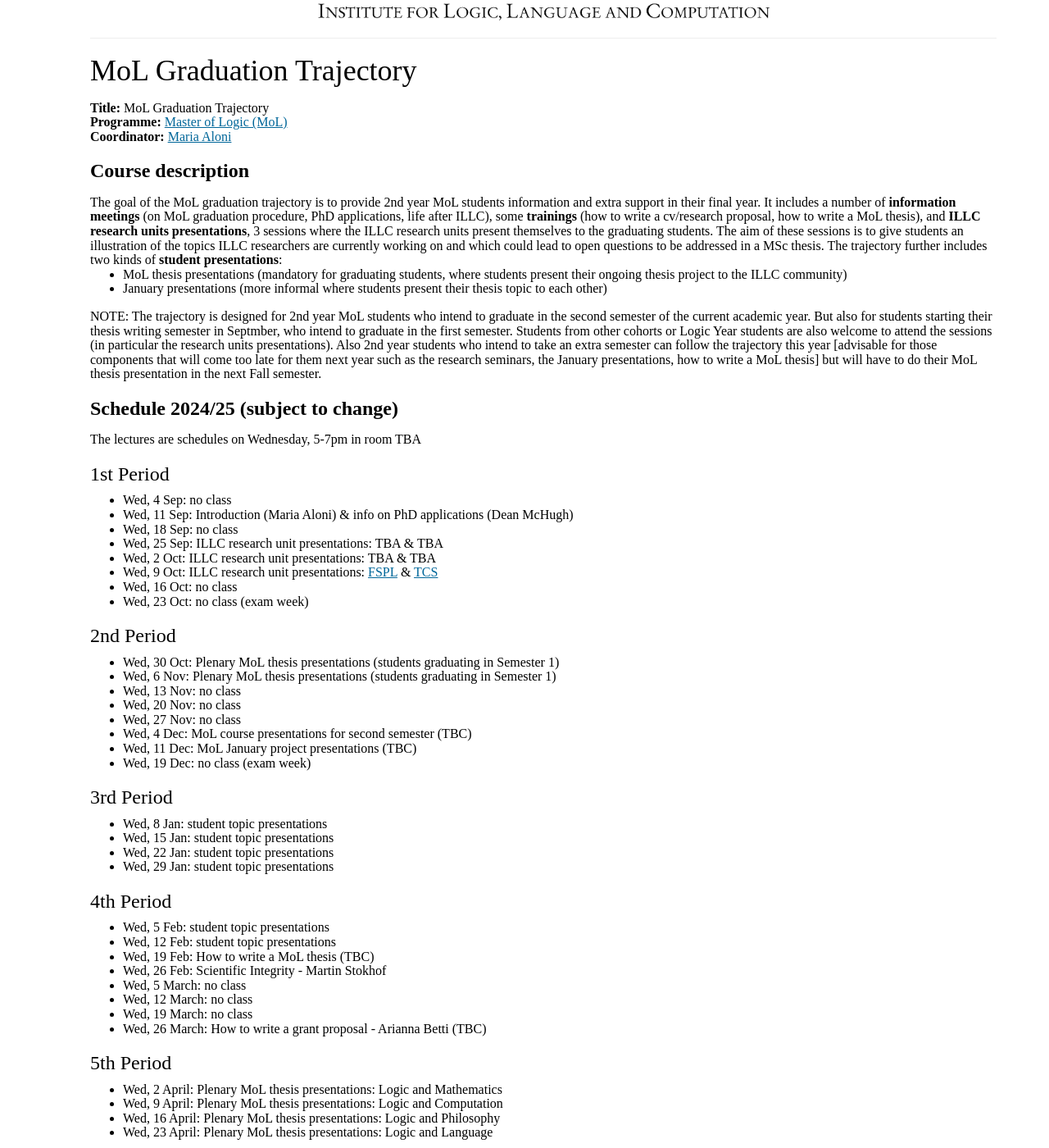
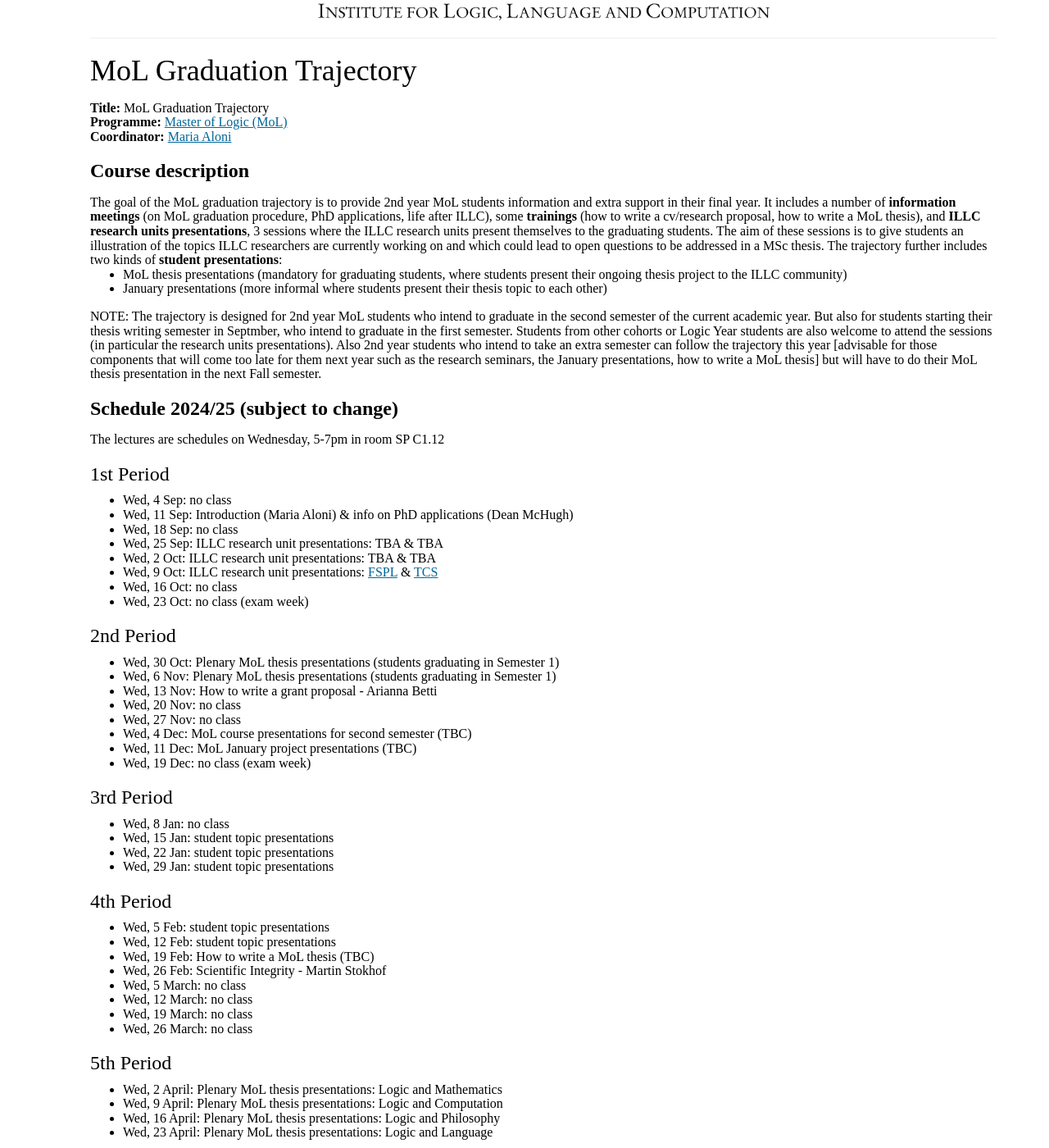
Before and after one commit to rednaw/site, a Jekyll site: the page built from content/GraduationTrajectory.md, in a window 1280 px wide and 1400 px high, scrolled down 109 px. Shown: the whole window at 82% size. Built offline with Jekyll 4.4.1, drawn with Linux system fonts in a browser that asks for light colours; some web fonts are replaced.

Commit message:
Update GraduationTrajectory.md

```diff
--- a/content/GraduationTrajectory.md
+++ b/content/GraduationTrajectory.md
@@ -24,7 +24,7 @@ NOTE: The trajectory is designed for 2nd year MoL students who intend to graduat
 
 
 ## Schedule 2024/25 (subject to change)
-The lectures are schedules on Wednesday, 5-7pm in room TBA
+The lectures are schedules on Wednesday, 5-7pm in room SP C1.12
 
 ### 1st Period
 * Wed, 4 Sep: no class
@@ -47,7 +47,7 @@ The lectures are schedules on Wednesday, 5-7pm in room TBA
 * Wed, 19 Dec: no class (exam week)
 
 ### 3rd Period
-* Wed, 8 Jan:  student topic presentations
+* Wed, 8 Jan:  no class
 * Wed, 15 Jan: student topic presentations
 * Wed, 22 Jan: student topic presentations
 * Wed, 29 Jan: student topic presentations
@@ -60,7 +60,7 @@ The lectures are schedules on Wednesday, 5-7pm in room TBA
 * Wed, 5 March: no class
 * Wed, 12 March: no class
 * Wed, 19 March: no class
-* Wed, 26 March: How to write a grant proposal - Arianna Betti (TBC)
+* Wed, 26 March: no class
 
 ### 5th Period
 * Wed, 2 April: Plenary MoL thesis presentations: Logic and Mathematics
```
Also changed, not shown: other parts of content/GraduationTrajectory.md (+1 -1 lines).
